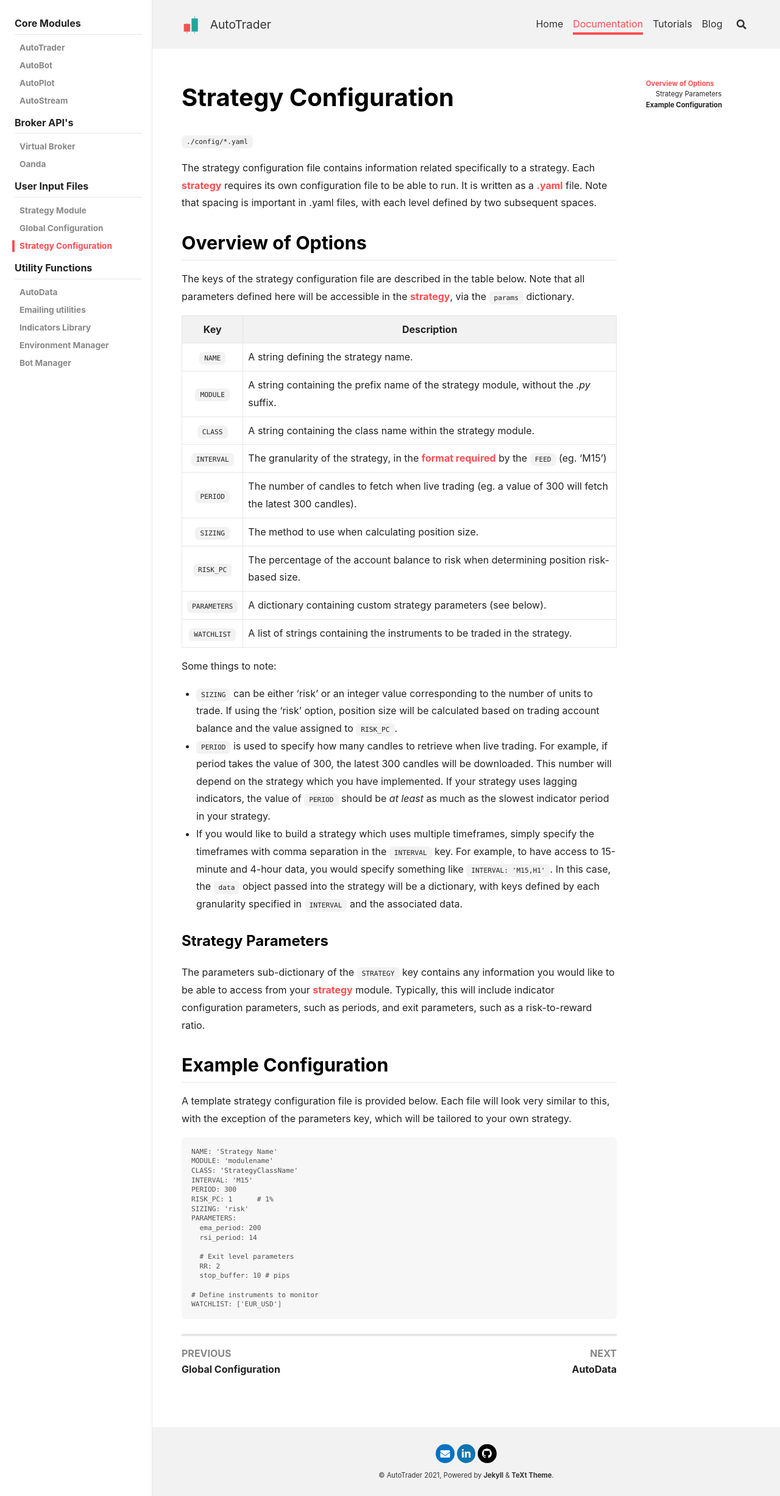
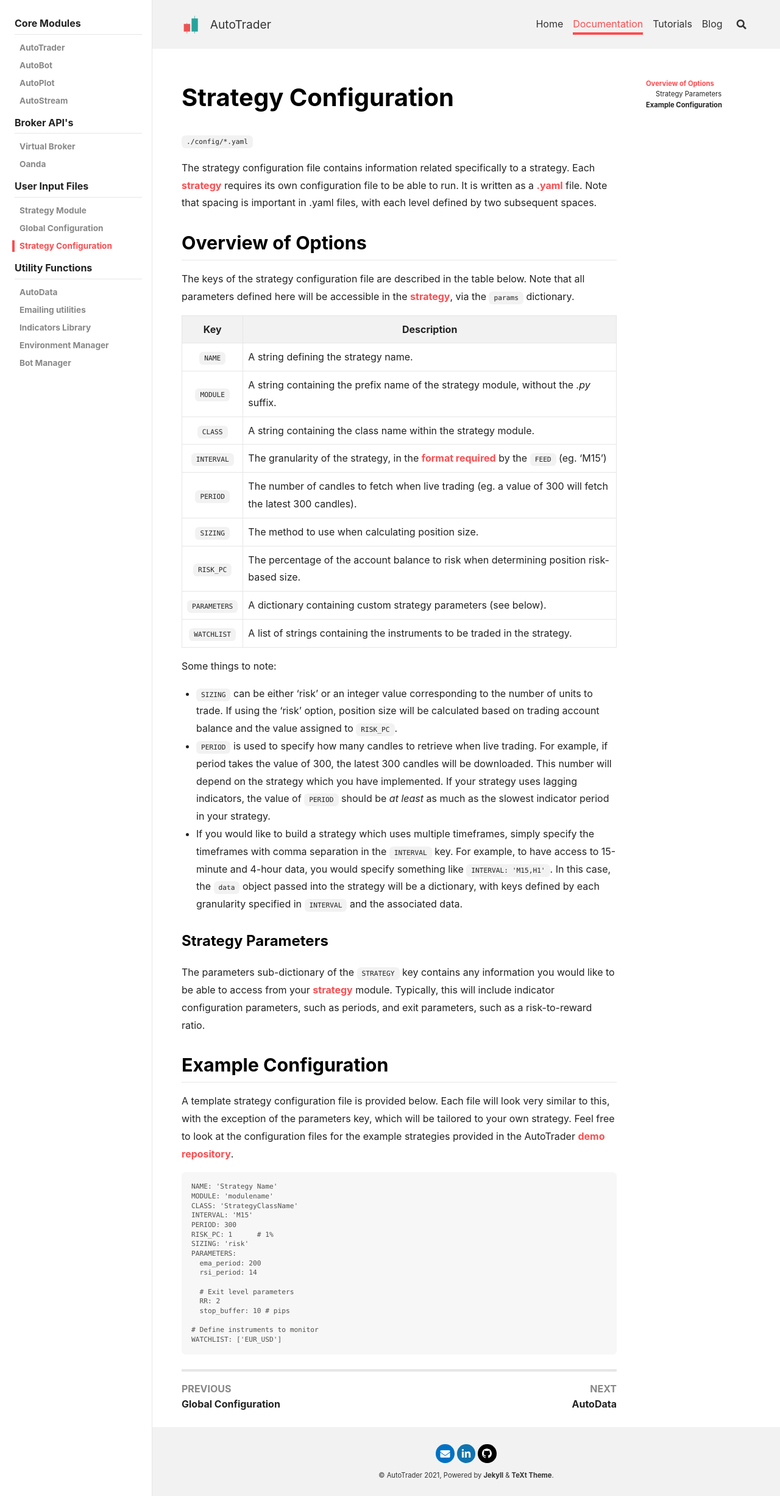
Before and after one commit to kieran-mackle/AutoTrader, a Jekyll site: the page built from content/_documentation/3.3-strategy-config.md, in a window 1280 px wide. Shown: the whole page at 61% size. Built offline with Jekyll 4.4.1, drawn with Linux system fonts in a browser that asks for light colours; nearby versions of some CDN libraries.

Commit message:
docs: added link to demo config files

````diff
--- a/content/_documentation/3.3-strategy-config.md
+++ b/content/_documentation/3.3-strategy-config.md
@@ -46,7 +46,8 @@
 
 ## Example Configuration
 A template strategy configuration file is provided below. Each file will look very similar to this, with the exception of the
-parameters key, which will be tailored to your own strategy.
+parameters key, which will be tailored to your own strategy. Feel free to look at the configuration files for the example
+strategies provided in the AutoTrader [demo repository](https://github.com/kieran-mackle/autotrader-demo/tree/main/config).
 
 ```
 NAME: 'Strategy Name'
````
